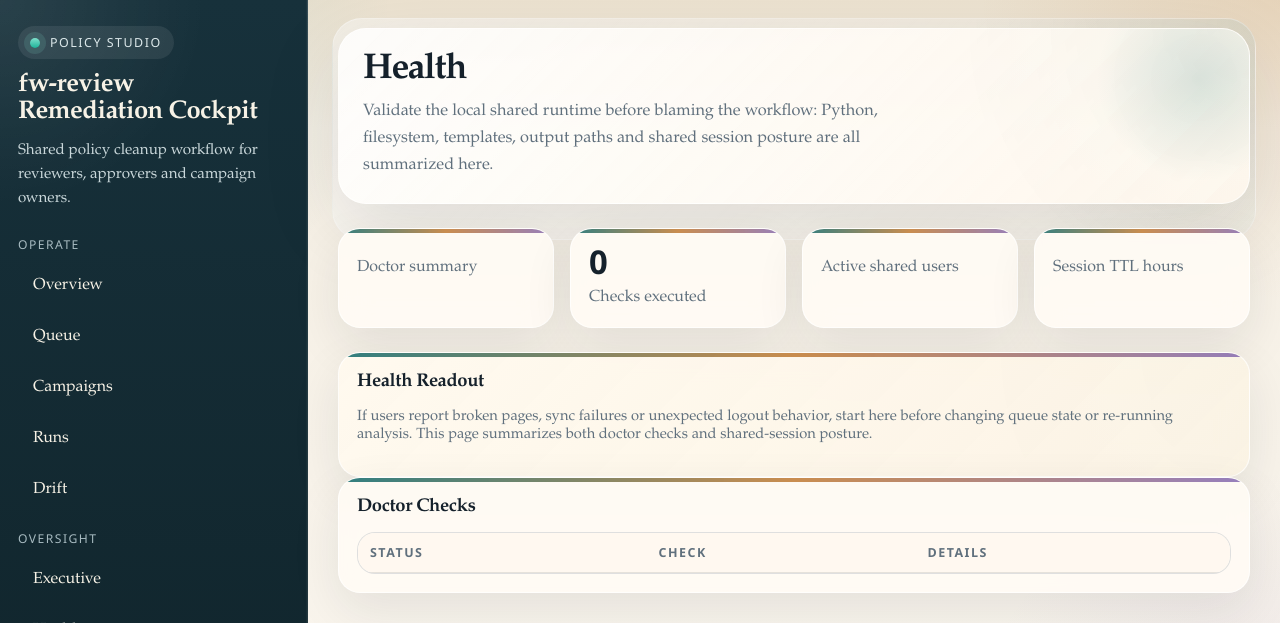
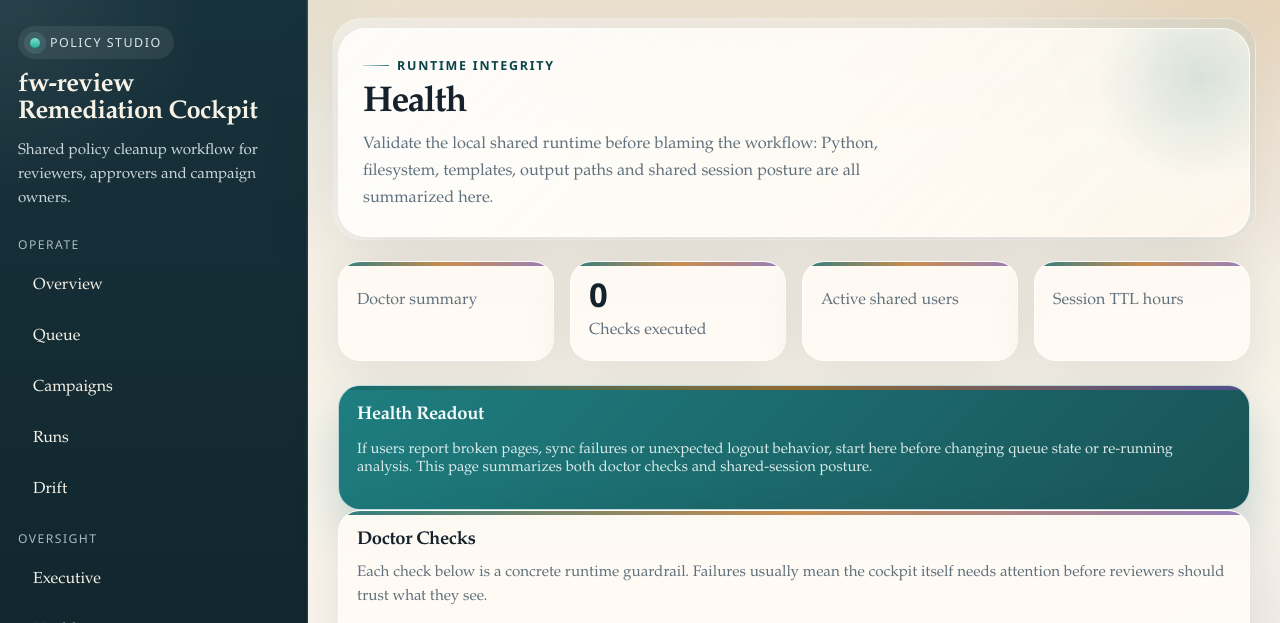
Before and after one commit to 3n1gm496/fw-review, a Python web app: template src/cp_review/web/templates/health.html.j2 in a window 1280 px wide. Shown: the top 623 px of the page. Run offline with Jinja, Linux system fonts and the light colour scheme; the template is opened without the code that fills it, so the values that code supplies are empty.

Commit message:
feat: polish cockpit supporting surfaces

```diff
--- a/src/cp_review/web/templates/base.html.j2
+++ b/src/cp_review/web/templates/base.html.j2
@@ -233,6 +233,7 @@
         backdrop-filter: blur(14px);
         position: relative;
         overflow: hidden;
+        animation: rise-in 320ms ease both;
       }
       .card::before, .panel::before {
         content: "";
@@ -547,6 +548,7 @@
           radial-gradient(circle at top right, rgba(255,255,255,0.12), transparent 24%);
         color: #f4fbfb;
         box-shadow: 0 22px 44px rgba(15, 106, 109, 0.22);
+        animation: rise-in 360ms ease both;
       }
       .spotlight h3, .spotlight p, .spotlight .muted { color: inherit; }
       .spotlight p { opacity: 0.88; }
@@ -588,6 +590,16 @@
         overflow-x: auto;
         font-size: 0.92rem;
         box-shadow: inset 0 1px 0 rgba(255,255,255,0.04), 0 20px 40px rgba(8, 16, 24, 0.22);
+      }
+      @keyframes rise-in {
+        from {
+          opacity: 0;
+          transform: translateY(10px);
+        }
+        to {
+          opacity: 1;
+          transform: translateY(0);
+        }
       }
       .status-dot {
         display: inline-block;
--- a/src/cp_review/web/templates/health.html.j2
+++ b/src/cp_review/web/templates/health.html.j2
@@ -2,6 +2,7 @@
 {% block content %}
 <div class="hero">
   <div>
+    <div class="eyebrow">Runtime Integrity</div>
     <h2>Health</h2>
     <p>Validate the local shared runtime before blaming the workflow: Python, filesystem, templates, output paths and shared session posture are all summarized here.</p>
   </div>
@@ -14,13 +15,14 @@
   <div class="card"><strong>{{ session_health.session_ttl_hours }}</strong><span>Session TTL hours</span></div>
 </div>
 
-<section class="panel panel-accent">
+<section class="panel spotlight">
   <h3>Health Readout</h3>
   <p class="small muted">If users report broken pages, sync failures or unexpected logout behavior, start here before changing queue state or re-running analysis. This page summarizes both doctor checks and shared-session posture.</p>
 </section>
 
 <section class="panel">
   <h3>Doctor Checks</h3>
+  <p class="table-intro">Each check below is a concrete runtime guardrail. Failures usually mean the cockpit itself needs attention before reviewers should trust what they see.</p>
   <div class="table-wrap">
     <table>
       <thead><tr><th>Status</th><th>Check</th><th>Details</th></tr></thead>
--- a/src/cp_review/web/templates/runs.html.j2
+++ b/src/cp_review/web/templates/runs.html.j2
@@ -2,6 +2,7 @@
 {% block content %}
 <div class="hero">
   <div>
+    <div class="eyebrow">Indexed Run Archive</div>
     <h2>Runs</h2>
     <p>Browse indexed runs, check strict validation quickly and jump into artifacts or queue triage without reading raw manifests first.</p>
   </div>
@@ -17,6 +18,7 @@
 
 <section class="panel">
   <h3>Run Index</h3>
+  <p class="table-intro">Treat this like the confidence ledger for the cockpit: which runs are usable, which ones have queue value, and which ones need a closer trust review.</p>
   <div class="table-wrap">
     <table>
       <thead><tr><th>Run</th><th>Command</th><th>Generated</th><th>Validation</th><th>Queue</th><th>Findings</th><th>Health</th></tr></thead>
--- a/src/cp_review/web/templates/settings.html.j2
+++ b/src/cp_review/web/templates/settings.html.j2
@@ -2,6 +2,7 @@
 {% block content %}
 <div class="hero">
   <div>
+    <div class="eyebrow">Runtime Control Plane</div>
     <h2>Settings</h2>
     <p>Understand how the cockpit is configured, where it stores shared state and whether the local shared runtime is healthy enough for daily use.</p>
   </div>
@@ -17,6 +18,7 @@
 <div class="grid-2">
   <section class="panel">
     <h3>Operator Runtime</h3>
+    <p class="table-intro">This is the execution surface for analysis itself: management target, artifact output and report format behavior.</p>
     <ul class="kpi-list">
       <li class="kpi-row"><span>Management host</span><strong>{{ settings.management.host }}</strong></li>
       <li class="kpi-row"><span>Output directory</span><strong>{{ settings.collection.output_dir }}</strong></li>
@@ -27,6 +29,7 @@
   </section>
   <section class="panel">
     <h3>Shared Web Runtime</h3>
+    <p class="table-intro">This is the cockpit runtime: bind address, state store and whether the shared web layer is strict enough on launch.</p>
     <ul class="kpi-list">
       <li class="kpi-row"><span>Host</span><strong>{{ web_config.host }}</strong></li>
       <li class="kpi-row"><span>Port</span><strong>{{ web_config.port }}</strong></li>
@@ -40,6 +43,7 @@
 
 <section class="panel">
   <h3>Recent Jobs</h3>
+  <p class="table-intro">This is the recent activity trail for web-launched jobs and sync operations, useful when the cockpit feels stale or out of date.</p>
   {% if recent_jobs %}
   <div class="table-wrap">
     <table>
```
Also changed, not shown: src/cp_review/web/templates/drift.html.j2 (+13 -5 lines).
